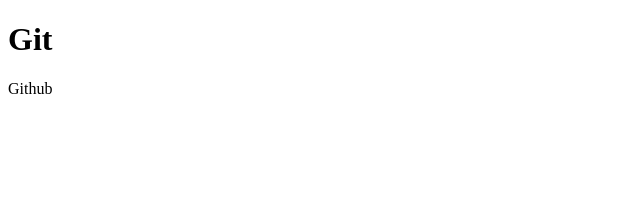
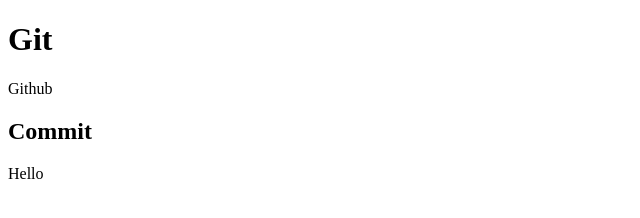
Before and after one commit to saksham2882/web-app, a plain HTML site: page index.html in a window 1280 px wide. Shown: the whole page, without its empty margins (0-640 px from the left). Drawn offline with Linux system fonts and the light colour scheme.

Commit message:
Added Hello

```diff
--- a/index.html
+++ b/index.html
@@ -8,5 +8,7 @@
 <body>
     <h1>Git</h1>
     <p>Github</p>
+    <h2>Commit</h2>
+    <p>Hello</p>
 </body>
 </html>
```
